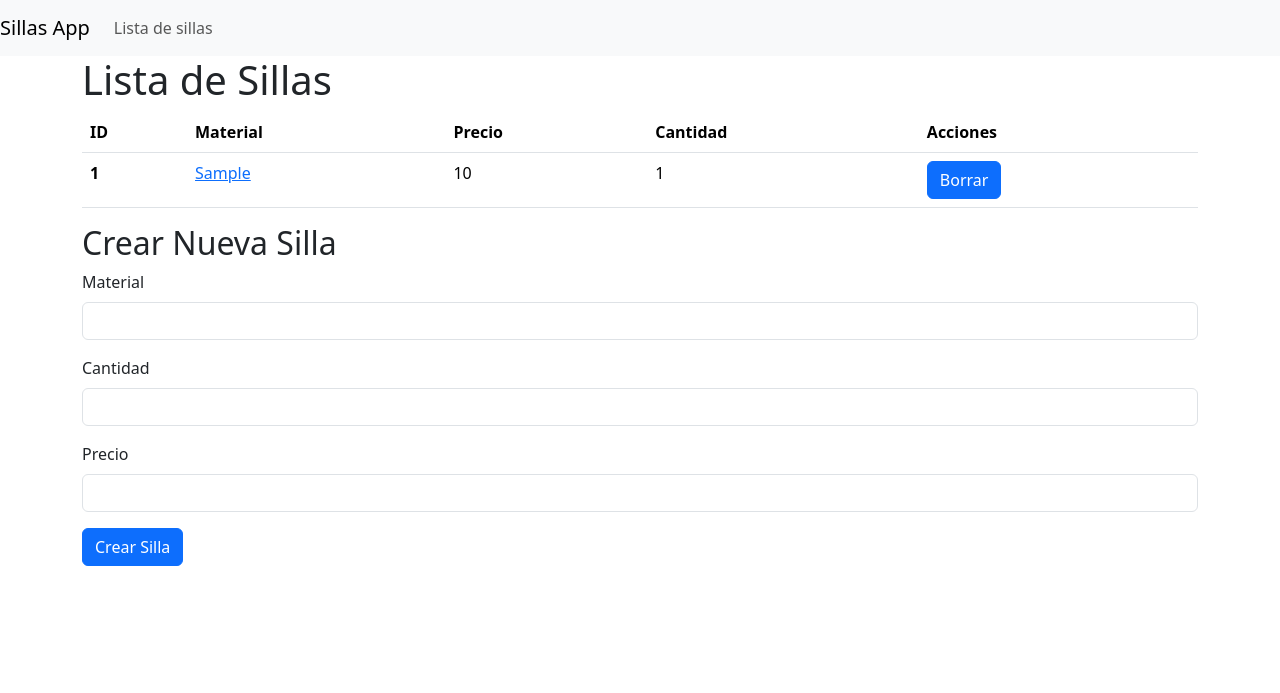
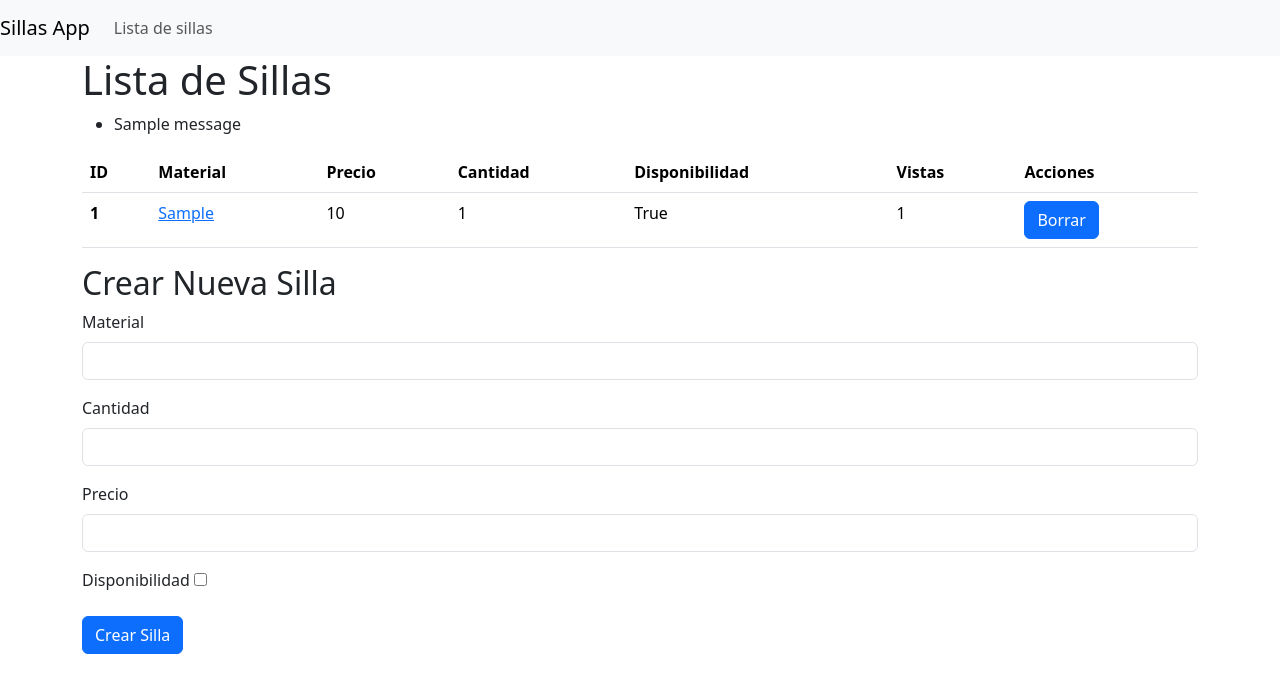
Before and after one commit to disfordavidd/rest_test, a Django app: page /api/sillas/ in a window 1280 px wide. Shown: the top 693 px of the page. Run offline with Django 5.2, Linux system fonts and the light colour scheme; tables that the repository leaves empty hold one stand-in row (values such as "Sample post"); one stand-in notice (Sample message) is shown.

Commit message:
Sobrecarga de métodos

```diff
--- a/David/models.py
+++ b/David/models.py
@@ -12,6 +12,8 @@ class Silla(models.Model):
     fecha = models.DateTimeField(auto_now_add=True)
     tipo = models.CharField(max_length=50)
     cantidad = models.BigIntegerField()
+    disponible = models.BooleanField(default=True)
+    contador_vistas = models.PositiveIntegerField(default=0)
 
     def __str__(self):
         return str(self.tipo)
--- a/David/templates/silla_list.html
+++ b/David/templates/silla_list.html
@@ -5,6 +5,15 @@
 {% endblock %}
 
 {% block content %}
+
+    {% if messages %}
+        <ul class="messages">
+            {% for message in messages %}
+                <li>{{ message }}</li>
+            {% endfor %}
+        </ul>
+    {% endif %}
+
     <table class="table">
         <thead>
             <tr>
@@ -12,6 +21,8 @@
                 <th scope="col">Material</th>
                 <th scope="col">Precio</th>
                 <th scope="col">Cantidad</th>
+                <th scope="col">Disponibilidad</th>
+                <th scope="col">Vistas</th>
                 <th scope="col">Acciones</th>
             </tr>
         </thead>
@@ -22,6 +33,8 @@
                 <td><a href="{% url 'silla-detail' silla.id %}">{{silla.tipo}}</a></td>
                 <td>{{silla.precio}}</td>
                 <td>{{silla.cantidad}}</td>
+                <td>{{silla.disponible}}</td>
+                <td>{{silla.contador_vistas}}</td>
                 <td>
                     <form method="post" action="{% url 'silla-detail' silla.id %}" style="display:inline;">
                         {% csrf_token %}
@@ -49,6 +62,10 @@
             <label for="precio" class="form-label">Precio</label>
             <input type="number" name="precio" id="precio" required class="form-control">
         </div>
+        <div class="mb-3">
+            <label for="disponible" class="form-label">Disponibilidad</label>
+            <input type="checkbox" name="disponible" id="disponibile">
+        </div>
         <button type="submit" class="btn btn-primary">Crear Silla</button>
     </form>
 {% endblock %}
--- a/David/views.py
+++ b/David/views.py
@@ -2,6 +2,7 @@
 Vistas de la aplicación David
 """
 from django.shortcuts import redirect
+from django.contrib import messages
 from rest_framework import viewsets, permissions, renderers, status
 from rest_framework.response import Response
 from David.models import Silla
@@ -18,12 +19,14 @@ class ProjectViewSetSilla(viewsets.ModelViewSet):
     renderer_classes = [renderers.TemplateHTMLRenderer]
 
     def list(self, request, *args, **kwargs):
-        queryset = self.get_queryset()
+        queryset = self.get_queryset().filter(disponible=True) #Mostrar solo las sillas disponibles
         serializer = self.get_serializer(queryset, many=True)
         return Response({'sillas': serializer.data}, template_name='silla_list.html')
 
     def retrieve(self, request, *args, **kwargs):
         instance = self.get_object()
+        instance.contador_vistas = instance.contador_vistas + 1 #Añadir un contador de vistas y sumar 1 en cada request get
+        instance.save()
         serializer = self.get_serializer(instance)
         return Response({'silla': serializer.data}, template_name='silla_detail.html')
 
@@ -31,6 +34,7 @@ class ProjectViewSetSilla(viewsets.ModelViewSet):
         serializer = self.get_serializer(data=request.data)
         serializer.is_valid(raise_exception=True)
         self.perform_create(serializer)
+        messages.success(request, 'La silla se ha creado correctamente.') # Agregar mensaje flash
         return Response({'silla': serializer.data}, status=status.HTTP_201_CREATED, template_name='silla_detail.html')
 
 
@@ -44,4 +48,5 @@ class ProjectViewSetSilla(viewsets.ModelViewSet):
     def destroy(self, request, *args, **kwargs):
         instance = self.get_object()
         self.perform_destroy(instance)
+        messages.success(request, 'La silla se ha eliminado correctamente.') # Agregar mensaje flash
         return redirect('silla-list')
--- a/test_site/settings.py
+++ b/test_site/settings.py
@@ -11,6 +11,7 @@ https://docs.djangoproject.com/en/5.0/ref/settings/
 """
 
 from pathlib import Path
+import sys
 
 # Build paths inside the project like this: BASE_DIR / 'subdir'.
 BASE_DIR = Path(__file__).resolve().parent.parent
@@ -99,8 +100,9 @@ DATABASES = {
         'ENGINE': 'django.db.backends.sqlite3',
         'NAME': BASE_DIR / 'db.sqlite3',
     }
+
+
 }
-
 
 # Password validation
 # https://docs.djangoproject.com/en/5.0/ref/settings/#auth-password-validators
```
Also changed, not shown: David/templates/silla_detail.html (+12 -0 lines).
